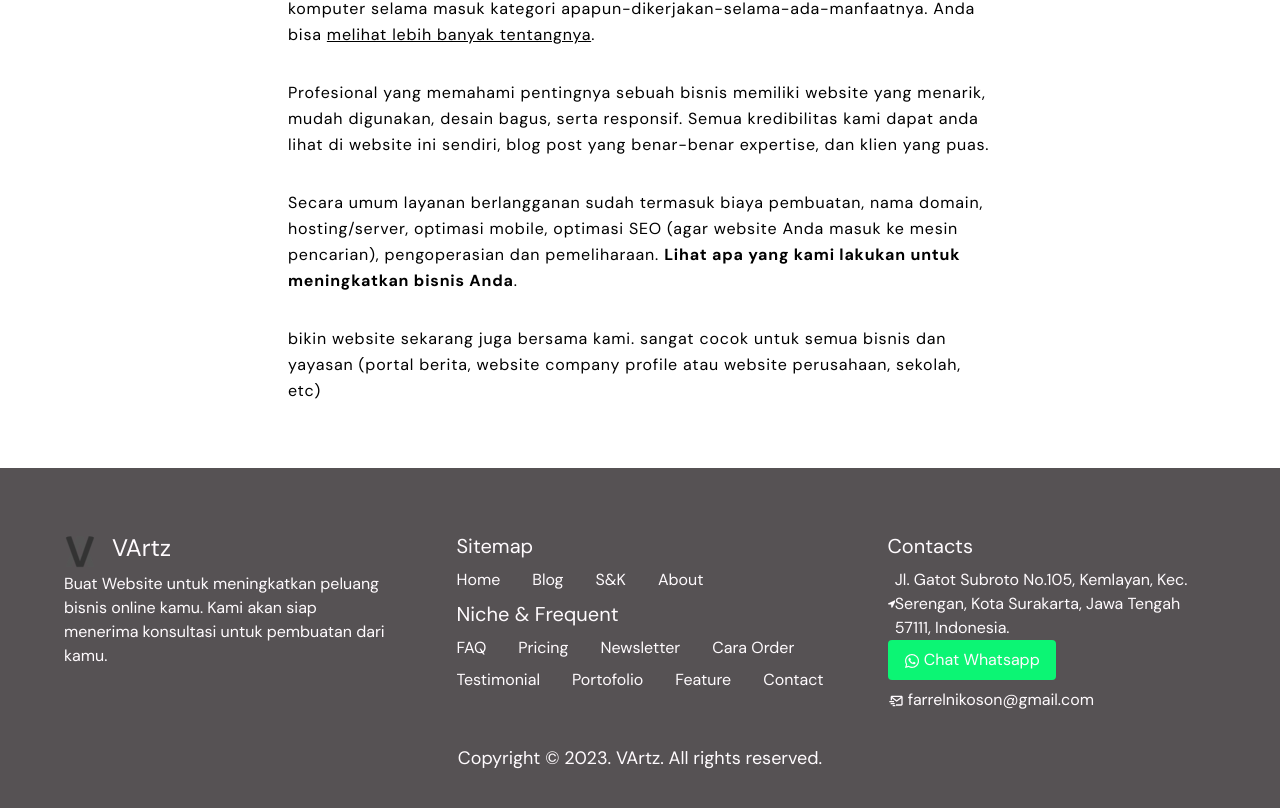
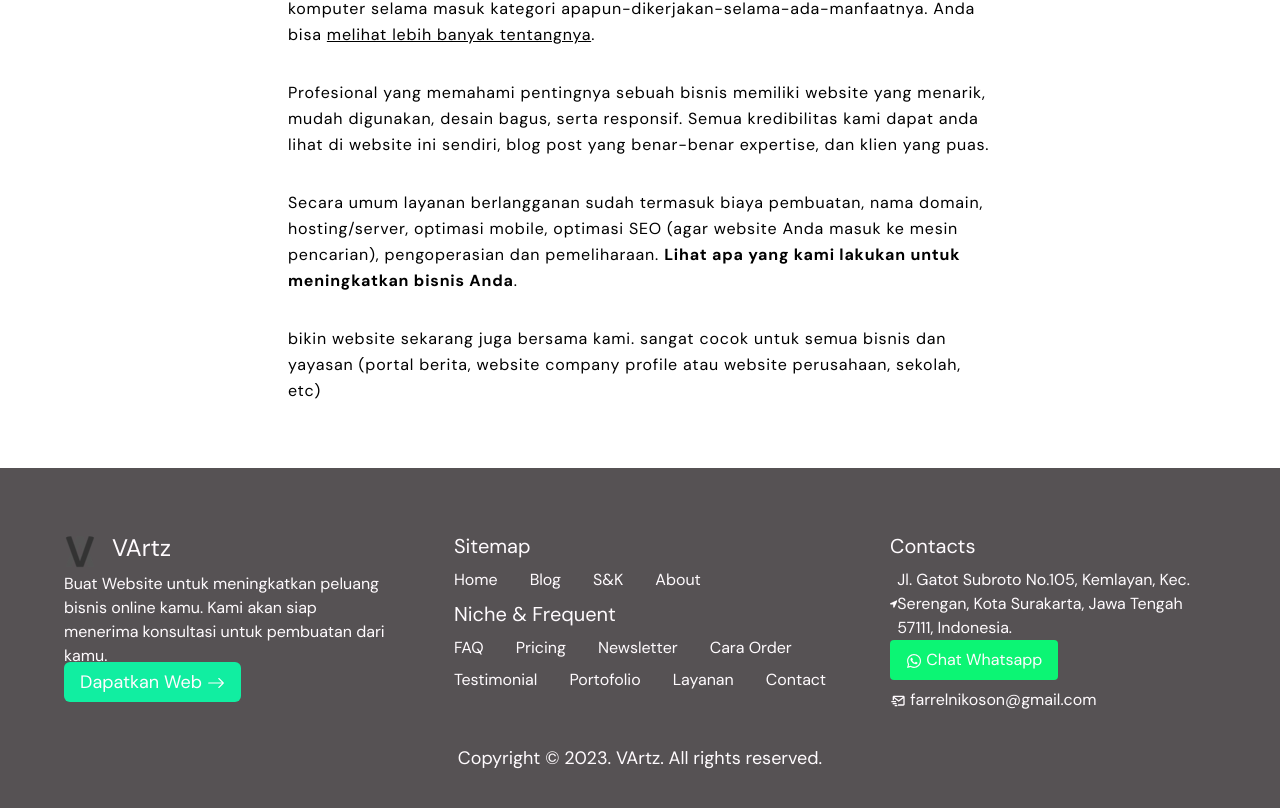
Before and after one commit to VArtzy/VArtz, a Next.js app: page /about in a window 1280 px wide. Shown: the part 444-1252 px from the top of the page. Built offline with nearby package versions, Linux system fonts and the light colour scheme.

Commit message:
last of the last

```diff
--- a/components/Foo.tsx
+++ b/components/Foo.tsx
@@ -2,6 +2,7 @@ import Image from "next/image"
 import Link from "next/link"
 import React from "react"
 import { BiMailSend } from "react-icons/bi"
+import { BsArrowRight } from "react-icons/bs"
 import { FaLocationArrow, FaWhatsapp } from "react-icons/fa"
 
 const Foo: React.FC = () => {
@@ -24,6 +25,13 @@ const Foo: React.FC = () => {
                         kamu. Kami akan siap menerima konsultasi untuk pembuatan
                         dari kamu.
                     </p>
+                    <Link
+                        className="text-lg text-snow mt-2 px-4 py-2 rounded-md bg-mediumSpringGreen transition-all hover:bg-springGreen"
+                        href="/quiz"
+                    >
+                        Dapatkan Web{" "}
+                        <BsArrowRight className="inline font-bold" />
+                    </Link>
                 </div>
 
                 <div className="mb-8">
@@ -121,9 +129,9 @@ const Foo: React.FC = () => {
                                 <Link
                                     className="text-snow"
                                     scroll={false}
-                                    href="/#feature"
+                                    href="/pricing"
                                 >
-                                    Feature
+                                    Layanan
                                 </Link>
                             </li>
                             <li>
--- a/components/Parallax.tsx
+++ b/components/Parallax.tsx
@@ -1300,7 +1300,7 @@ const ParallaxRapper: NextPage = () => {
                                     konsultasi untuk pembuatan dari kamu.
                                 </p>
                                 <Link
-                                    className="text-lg text-snow px-4 py-2 rounded-md bg-mediumSpringGreen transition-all hover:bg-springGreen"
+                                    className="text-lg text-snow px-4 py-2 rounded-md mt-2 bg-mediumSpringGreen transition-all hover:bg-springGreen"
                                     href="/quiz"
                                 >
                                     Dapatkan Web{" "}
```
